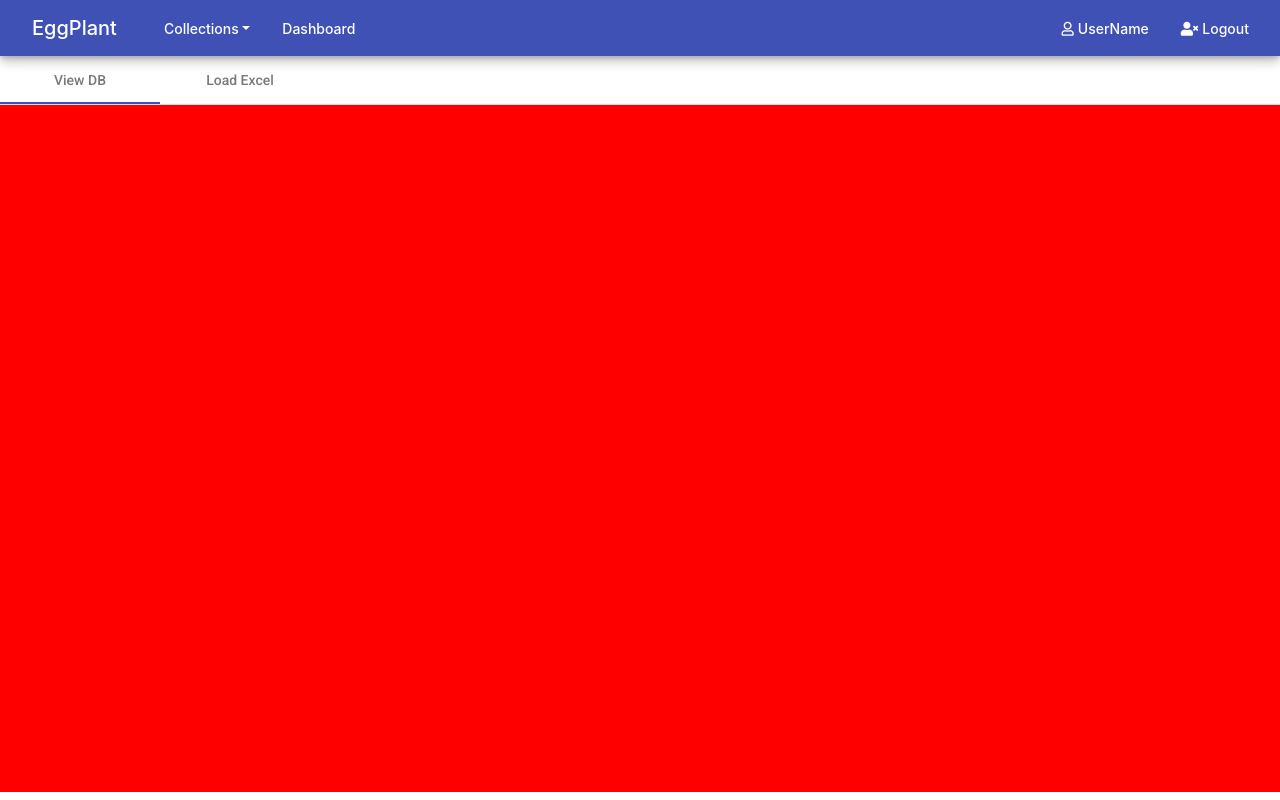
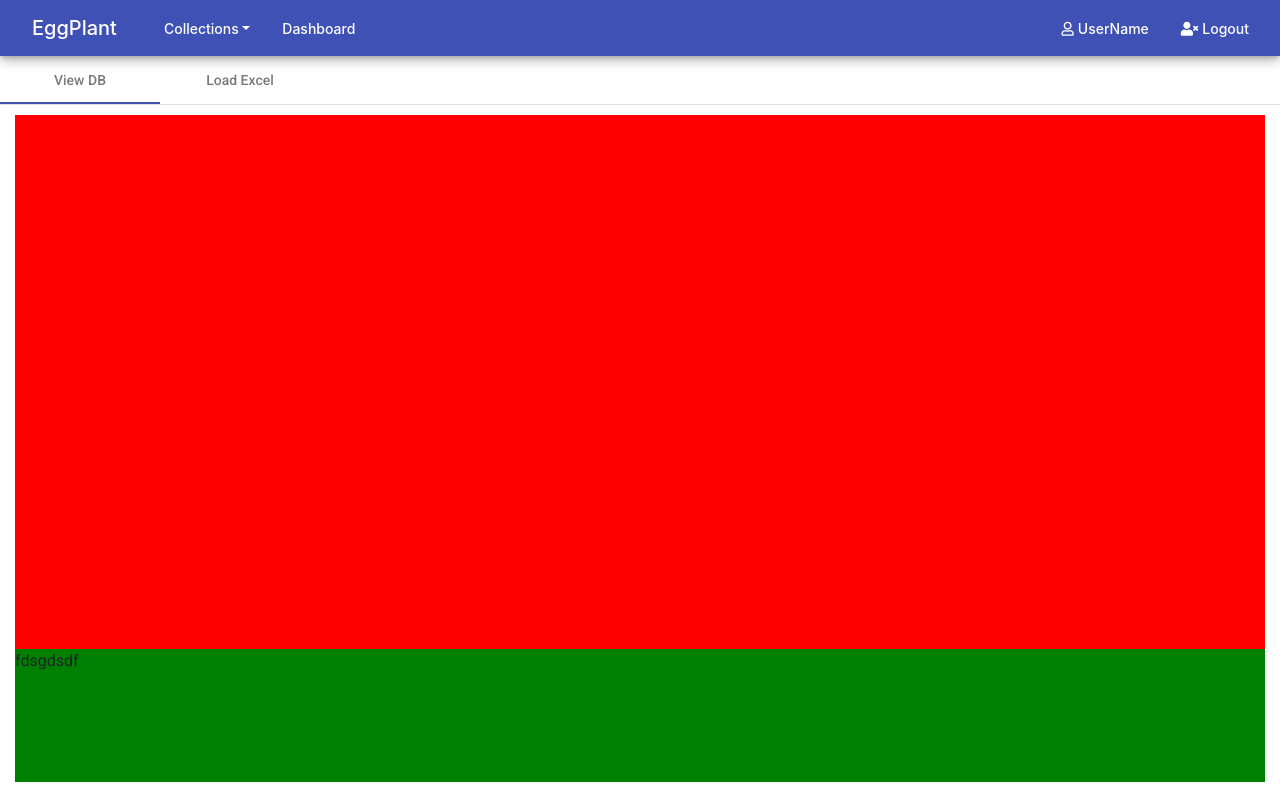
Before and after one commit to ArtiZN/EggPlant, an Angular app: page / in a window 1280 px wide. Built offline with nearby package versions, Linux system fonts and the light colour scheme.

Commit message:
apply basic divs to database component

```diff
--- a/src/app/core/components/database/database.component.css
+++ b/src/app/core/components/database/database.component.css
@@ -0,0 +1,15 @@
+.db-container {
+    width: 100%;
+    height: 100%;
+    padding: 10px 15px;
+}
+
+.main-table {
+    height: 80%;
+    background: red;
+}
+
+.table-panel {
+    height: 20%;
+    background: green;
+}
--- a/src/app/core/components/database/database.component.html
+++ b/src/app/core/components/database/database.component.html
@@ -1 +1,8 @@
-<div style="height: 100%; background-color: red"></div>
+<div class="db-container">
+  <div class="main-table">
+
+  </div>
+  <div class="table-panel">
+    fdsgdsdf
+  </div>
+</div>
--- a/src/app/core/components/home/home.component.html
+++ b/src/app/core/components/home/home.component.html
@@ -1,5 +1,6 @@
 <app-header></app-header>
 
+<!--TODO: find approach of setting mat-tab's height to 100%-->
 <div id="wrapper">
   <mat-tab-group id="tab-group">
     <mat-tab label="View DB">
```
